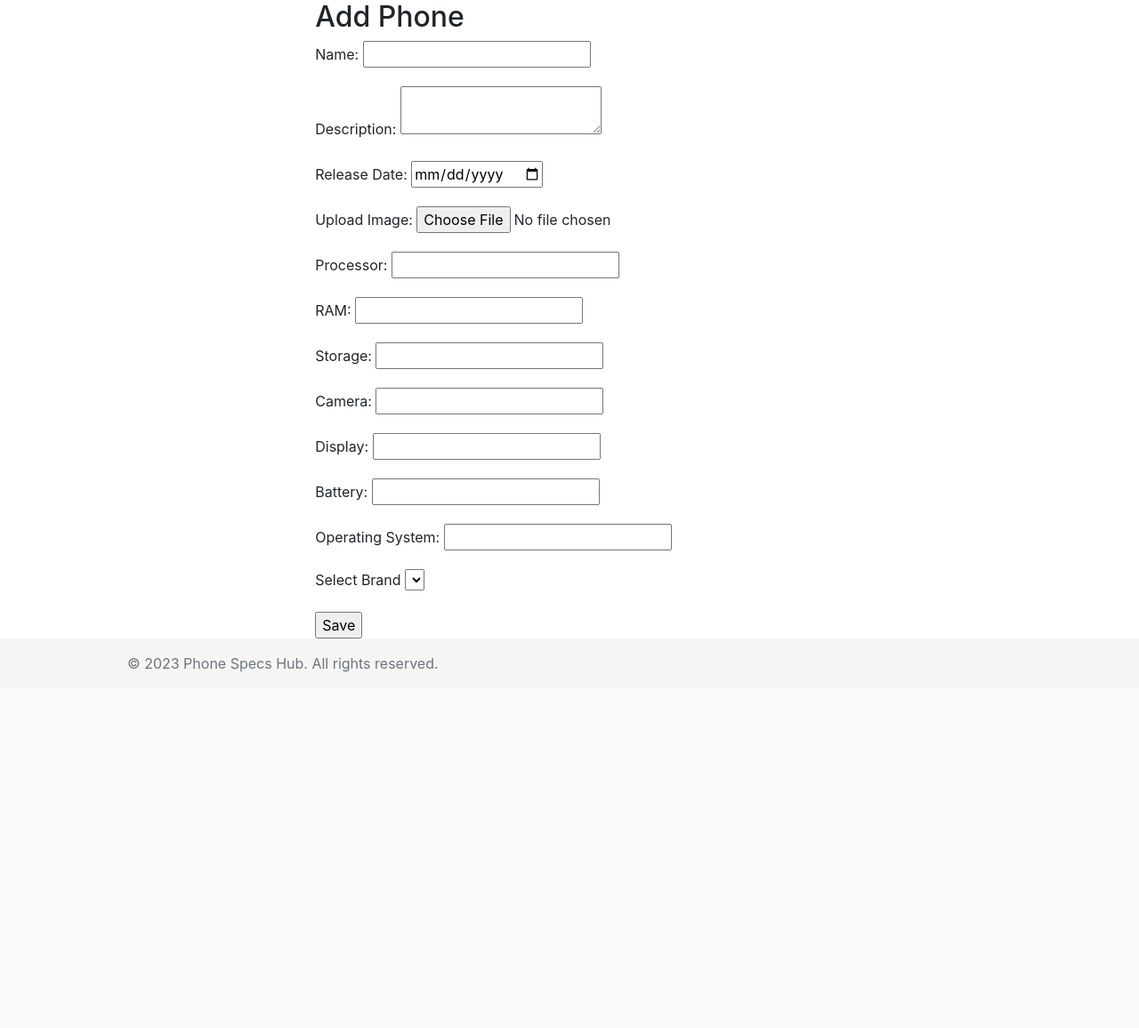
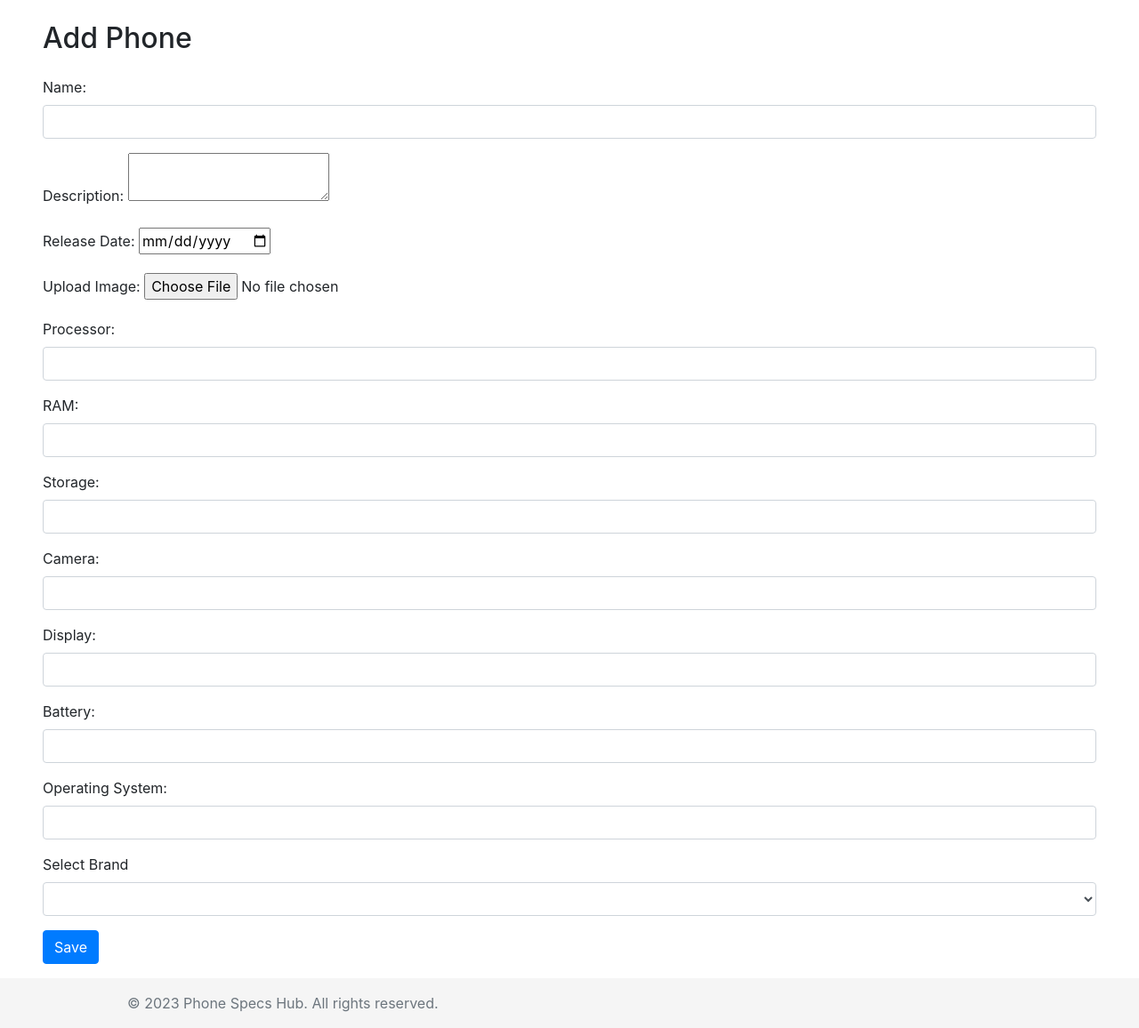
Before and after one commit to tejus07/php-cms, a PHP site: page /add-new-phone.php in a window 1280 px wide. Shown: the part 70-1226 px from the top of the page at 89% size. Before the commit the page ends 826 px from the top, so only its background shows below. Run offline with PHP 8.4, Linux system fonts and the light colour scheme; a user stored in the database is signed in; data that the repository does not hold is empty; some libraries are stand-ins or nearby versions.

Commit message:
CSS updated

```diff
--- a/add-new-phone.php
+++ b/add-new-phone.php
@@ -106,7 +106,7 @@ if ($_SERVER['REQUEST_METHOD'] === 'POST') {
 
 <div class="container-fluid">
     <div class="row">
-        <main role="main" class="col-md-9 ml-sm-auto col-lg-10 px-md-4">
+        <main role="main" class="col ml-sm-auto px-md-5">
             <script>
                 tinymce.init({
                     selector: 'textarea#description-hidden',
@@ -123,12 +123,11 @@ if ($_SERVER['REQUEST_METHOD'] === 'POST') {
 
                 document.querySelector('form').addEventListener('submit', updateHiddenTextarea);
             </script>
-            <div class="container">
-                <h2 class="add-phone-title">Add Phone</h2>
+            <h2 class="add-phone-title my-4">Add Phone</h2>
             <form class="phone-form" action="add-new-phone.php" method="post" enctype="multipart/form-data">
                 <div class="form-group">
                     <label for="name">Name:</label>
-                        <input type="text" id="name" name="name" class="form-input" required>
+                    <input type="text" id="name" name="name"  class="form-control" required>
                 </div>
                 <div class="form-group">
                     <label for="description">Description:</label>
@@ -161,35 +160,35 @@ if ($_SERVER['REQUEST_METHOD'] === 'POST') {
                 </script>
                 <div class="form-group">
                     <label for="processor">Processor:</label>
-                        <input type="text" id="processor" name="processor" class="form-input" required>
+                    <input type="text" id="processor" name="processor" class="form-control" required>
                 </div>
                 <div class="form-group">
                     <label for="RAM">RAM:</label>
-                        <input type="number" id="RAM" name="RAM" class="form-input" required>
+                    <input type="number" id="RAM" name="RAM" class="form-control" required>
                 </div>
                 <div class="form-group">
                     <label for="storage">Storage:</label>
-                        <input type="number" id="storage" name="storage" class="form-input" required>
+                    <input type="number" id="storage" name="storage" class="form-control" required>
                 </div>
                 <div class="form-group">
                     <label for="camera">Camera:</label>
-                        <input type="text" id="camera" name="camera" class="form-input" required>
+                    <input type="text" id="camera" name="camera" class="form-control" required>
                 </div>
                 <div class="form-group">
                     <label for="display">Display:</label>
-                        <input type="text" id="display" name="display" class="form-input" required>
+                    <input type="text" id="display" name="display"  class="form-control" required>
                 </div>
                 <div class="form-group">
                     <label for="battery">Battery:</label>
-                        <input type="text" id="battery" name="battery" class="form-input" required>
+                    <input type="text" id="battery" name="battery" class="form-control" required>
                 </div>
                 <div class="form-group">
                     <label for="operating_system">Operating System:</label>
-                        <input type="text" id="operating_system" name="operating_system" class="form-input" required>
+                    <input type="text" id="operating_system" name="operating_system"  class="form-control" required>
                 </div>
                 <div class="form-group">
                     <label for="brand_id">Select Brand</label>
-                        <select id="brand_id" name="brand_id">
+                    <select id="brand_id" name="brand_id" class="form-control">
                         <?php foreach ($brands as $brandId => $brandName): ?>
                             <option value="<?php echo $brandId; ?>">
                                 <?php echo $brandName; ?>
@@ -197,9 +196,11 @@ if ($_SERVER['REQUEST_METHOD'] === 'POST') {
                         <?php endforeach; ?>
                     </select>
                 </div>
-                    <input type="submit" value="Save" class="submit-button">
+                <div class="form-group">
+                    <input type="submit" value="Save" class="btn btn-primary">
+                </div>
             </form>
-            </div>
+
         </main>
     </div>
 </div>
--- a/admin/includes/footer.php
+++ b/admin/includes/footer.php
@@ -1,6 +1,6 @@
 
-<footer class="footer mt-auto py-3">
-  <div class="container">
+<footer class="footer mt-auto mx-auto py-3">
+  <div class="container mx-auto">
     <span class="text-muted">Admin Phone Specs Hub. All rights reserved.</span>
   </div>
 </footer>
--- a/admin/phones.php
+++ b/admin/phones.php
@@ -11,7 +11,7 @@ if (session_status() == PHP_SESSION_NONE) {
 if (
     !isset($_SESSION['user_id']) || empty($_SESSION['user_id'])
     || !isset($_SESSION['role']) || $_SESSION['role'] !== 'admin'
-  ) :
+):
     header("Location: ./login.php");
     exit();
 endif;
@@ -62,7 +62,8 @@ try {
                             echo '<td>No Image Available</td>';
                         } else {
                             echo '<td><img src="../' . $phone['image_url'] . '" alt="Phone Image" style="max-width: 100px;"></td>'; // Display the image
-                        }                        echo '<td>' . $phone['name'] . '</td>';
+                        }
+                        echo '<td>' . $phone['name'] . '</td>';
                         echo '<td>' . $phone['description'] . '</td>';
                         echo '<td>
                         <a href="edit-phone.php?id=' . $phone['id'] . '" class="btn btn-primary">Edit</a>
--- a/info.php
+++ b/info.php
@@ -31,11 +31,11 @@ try {
 
 ?>
 
-<div class="container mt-4">
+<div class="container-fluid px-5 mt-4">
   <div class="row">
     <div class="col">
-      <h3>User Information</h3>
-      <div class="card">
+      <h3 class="mb-4">User Information</h3>
+      <div class="card my-4">
         <div class="card-body">
           <ul class="list-group list-group-flush">
             <li class="list-group-item"><strong>ID:</strong> <?php echo $data[0]['id']; ?></li>
```
Also changed, not shown: admin/admin-styles.css (+8 -0 lines), admin/login.php (+4 -8 lines), brands.php (+10 -7 lines), edit-phone.php (+15 -14 lines), phones.php (+8 -7 lines), search-results.php (+7 -5 lines), sign-in.php (+8 -5 lines), sign-up.php (+7 -5 lines), view-phone.php (+4 -3 lines). Lines whose indentation alone changed are shown as unchanged.
